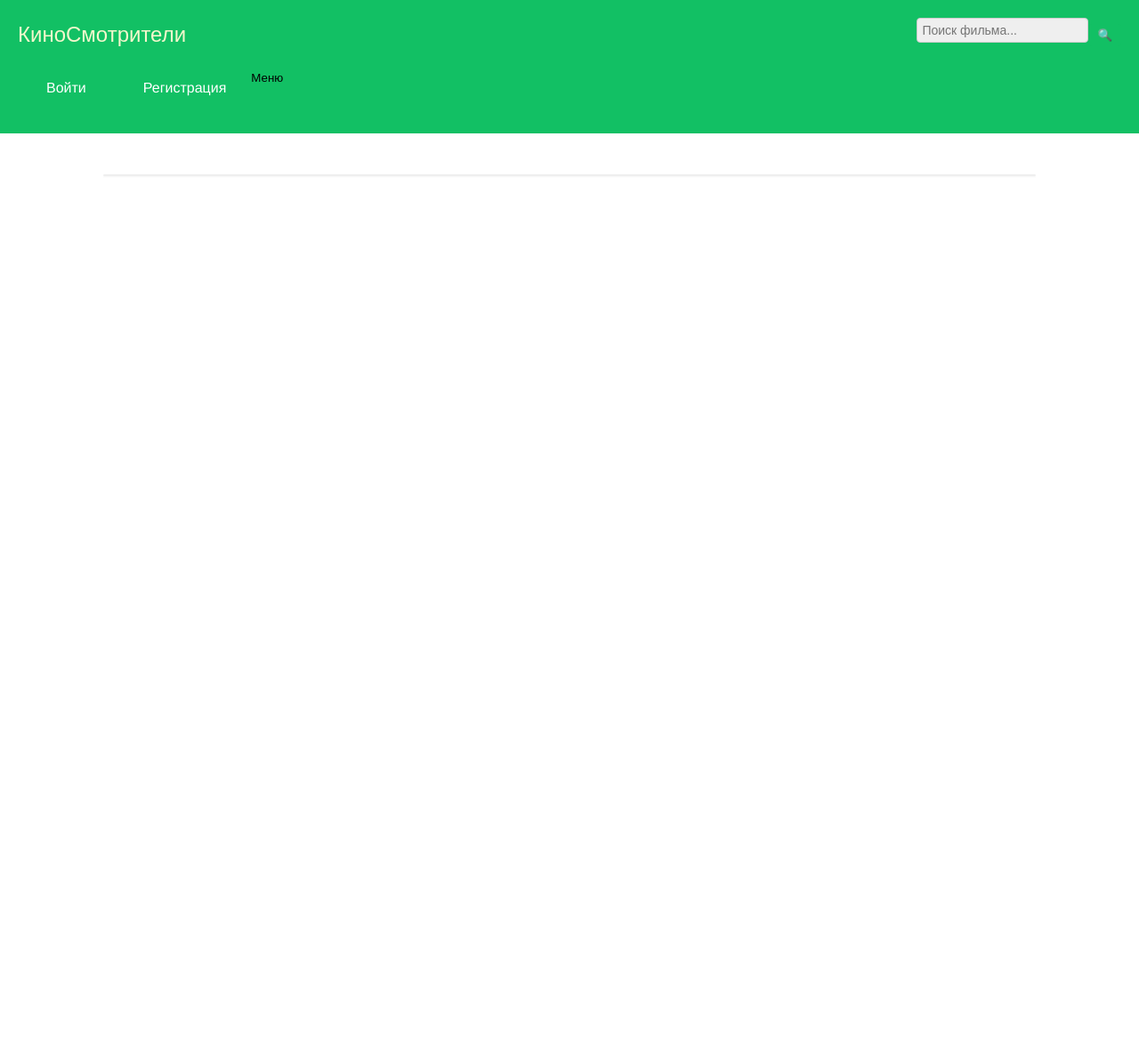
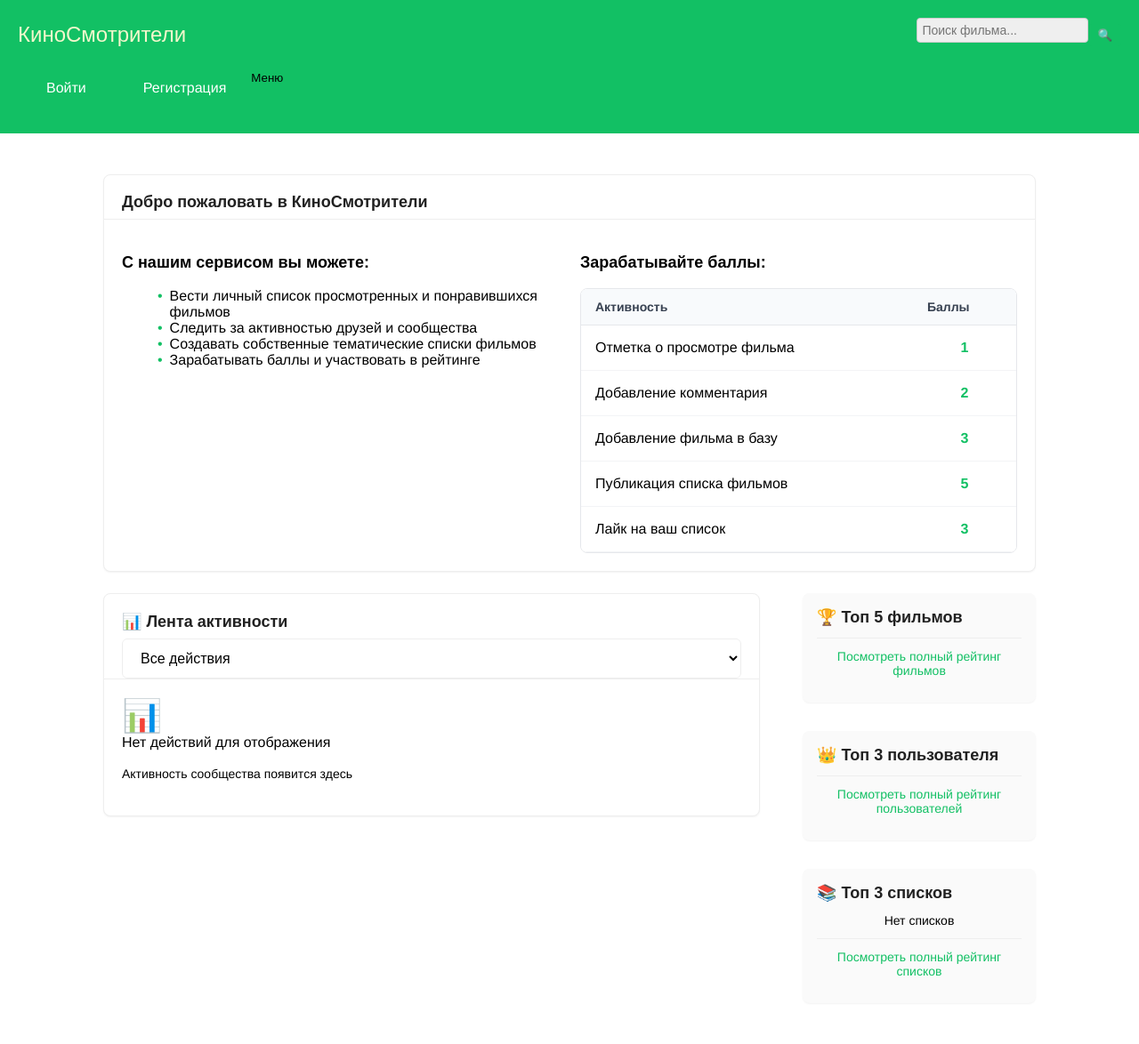
Before and after one commit to andreynetrebin/movie_watcher, a Django app: page / in a window 1280 px wide. Shown: the whole page at 89% size. Before the commit the page ends 198 px from the top, so only its background shows below. Run offline with Django 5.2, Linux system fonts and the light colour scheme; data that the repository does not hold is empty; some libraries are stand-ins or nearby versions; some web fonts are replaced.

Commit message:
fixed movie actions template

```diff
--- a/movies/templates/movies/movie/movie_actions-migration.html
+++ b/movies/templates/movies/movie/movie_actions-migration.html
@@ -5,22 +5,79 @@
 {% block content %}
 <div class="refactor-container refactor-p-4 md:refactor-p-6">
 
-    <!-- Информационный блок для неавторизованных пользователей -->
+    <!-- Блок для неавторизованных пользователей -->
     {% if not user.is_authenticated %}
     <div class="refactor-card refactor-mb-6">
-        <!-- ... существующий код информационного блока ... -->
+        <div class="refactor-card__header">
+            <h2 class="refactor-card__title">Добро пожаловать в <strong>КиноСмотрители</strong></h2>
         </div>
-    {% endif %}
+        <div class="refactor-card__body">
+            <div class="refactor-grid refactor-grid-cols-1 lg:refactor-grid-cols-2 refactor-gap-6">
+                <!-- Левая колонка -->
+                <div class="refactor-space-y-4">
+                    <h3 class="refactor-text-lg refactor-font-semibold refactor-text-gray-900">С нашим сервисом вы можете:</h3>
+                    <ul class="refactor-space-y-2 refactor-text-gray-700">
+                        <li class="refactor-flex refactor-items-start refactor-gap-2">
+                            <span class="refactor-text-primary">•</span>
+                            <span>Вести личный список просмотренных и понравившихся фильмов</span>
+                        </li>
+                        <li class="refactor-flex refactor-items-start refactor-gap-2">
+                            <span class="refactor-text-primary">•</span>
+                            <span>Следить за активностью друзей и сообщества</span>
+                        </li>
+                        <li class="refactor-flex refactor-items-start refactor-gap-2">
+                            <span class="refactor-text-primary">•</span>
+                            <span>Создавать собственные тематические списки фильмов</span>
+                        </li>
+                        <li class="refactor-flex refactor-items-start refactor-gap-2">
+                            <span class="refactor-text-primary">•</span>
+                            <span>Зарабатывать баллы и участвовать в рейтинге</span>
+                        </li>
+                    </ul>
+                </div>
 
-    <!-- Основной контент для авторизованных пользователей -->
-    {% if user.is_authenticated %}
-    <div class="refactor-content-wrapper">
-
-        <!-- Основная лента действий -->
-        <div class="refactor-actions">
-
-            <!-- Слайдер последних фильмов -->
-            <div class="refactor-card">
+                <!-- Правая колонка - таблица баллов -->
+                <div class="refactor-space-y-4">
+                    <h3 class="refactor-text-lg refactor-font-semibold refactor-text-gray-900">Зарабатывайте баллы:</h3>
+                    <div class="refactor-table-container">
+                        <table class="refactor-table">
+                            <thead>
+                                <tr>
+                                    <th>Активность</th>
+                                    <th class="refactor-text-center">Баллы</th>
+                                </tr>
+                            </thead>
+                            <tbody>
+                                <tr class="refactor-table-row">
+                                    <td>Отметка о просмотре фильма</td>
+                                    <td class="refactor-text-center refactor-font-semibold refactor-text-primary">1</td>
+                                </tr>
+                                <tr class="refactor-table-row">
+                                    <td>Добавление комментария</td>
+                                    <td class="refactor-text-center refactor-font-semibold refactor-text-primary">2</td>
+                                </tr>
+                                <tr class="refactor-table-row">
+                                    <td>Добавление фильма в базу</td>
+                                    <td class="refactor-text-center refactor-font-semibold refactor-text-primary">3</td>
+                                </tr>
+                                <tr class="refactor-table-row">
+                                    <td>Публикация списка фильмов</td>
+                                    <td class="refactor-text-center refactor-font-semibold refactor-text-primary">5</td>
+                                </tr>
+                                <tr class="refactor-table-row">
+                                    <td>Лайк на ваш список</td>
+                                    <td class="refactor-text-center refactor-font-semibold refactor-text-primary">3</td>
+                                </tr>
+                            </tbody>
+                        </table>
+                    </div>
+                </div>
+            </div>
+        </div>
+    </div>
+    {% else %}
+    <!-- Слайдер последних фильмов для авторизованных пользователей -->
+    <div class="refactor-card refactor-mb-6">
         <div class="refactor-card__header">
             <h3 class="refactor-card__title">🎬 Недавно добавленные фильмы</h3>
         </div>
@@ -49,6 +106,13 @@
             </div>
         </div>
     </div>
+    {% endif %}
+
+    <!-- ОСНОВНОЙ КОНТЕНТ ДЛЯ ВСЕХ ПОЛЬЗОВАТЕЛЕЙ -->
+    <div class="refactor-content-wrapper">
+
+        <!-- Основная лента действий -->
+        <div class="refactor-actions">
 
             <!-- Фильтр и лента действий -->
             <div class="refactor-card">
@@ -300,6 +364,6 @@
             </div>
         </div>
     </div>
-    {% endif %}
+
 </div>
 {% endblock %}
```
Lines whose indentation alone changed are shown as unchanged.
